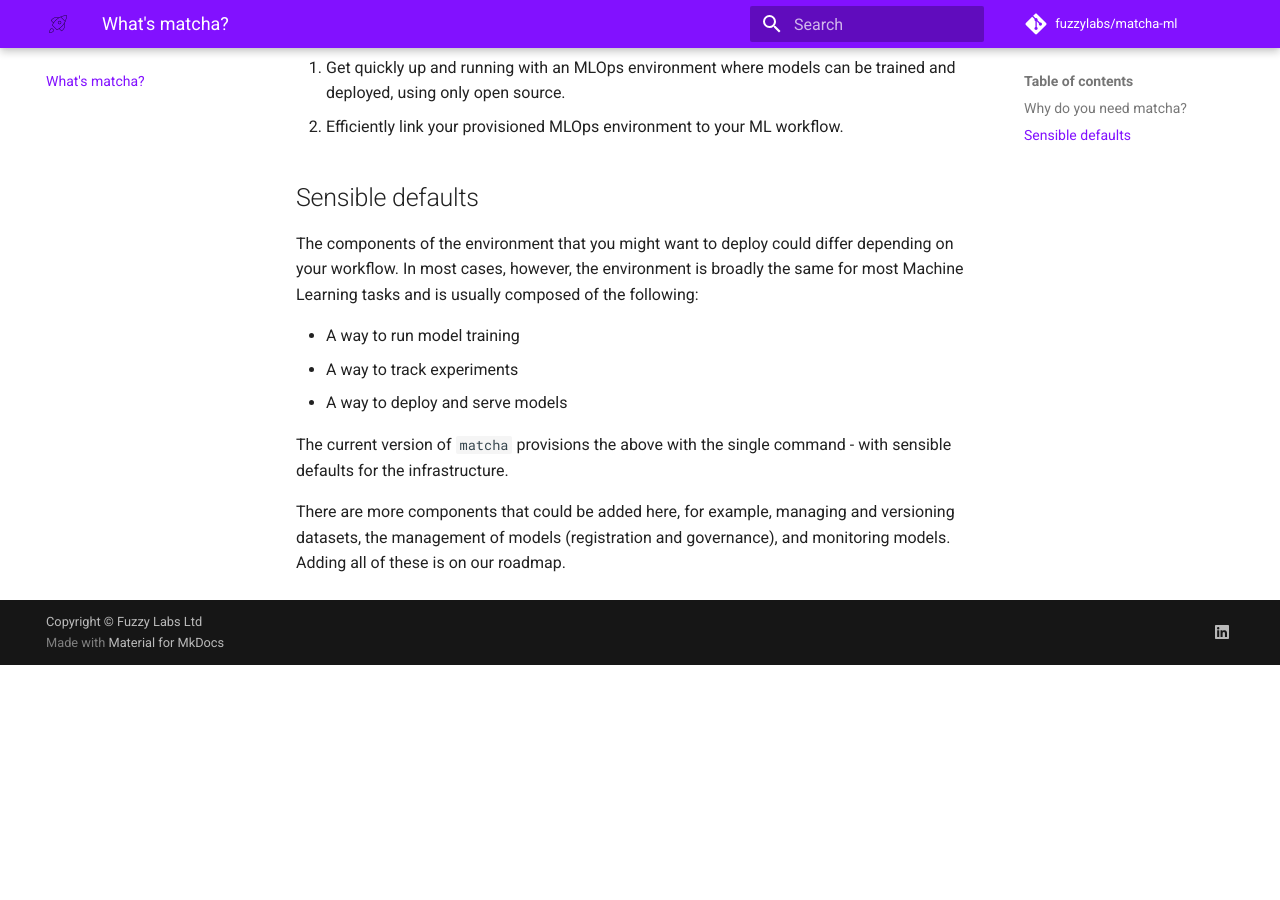
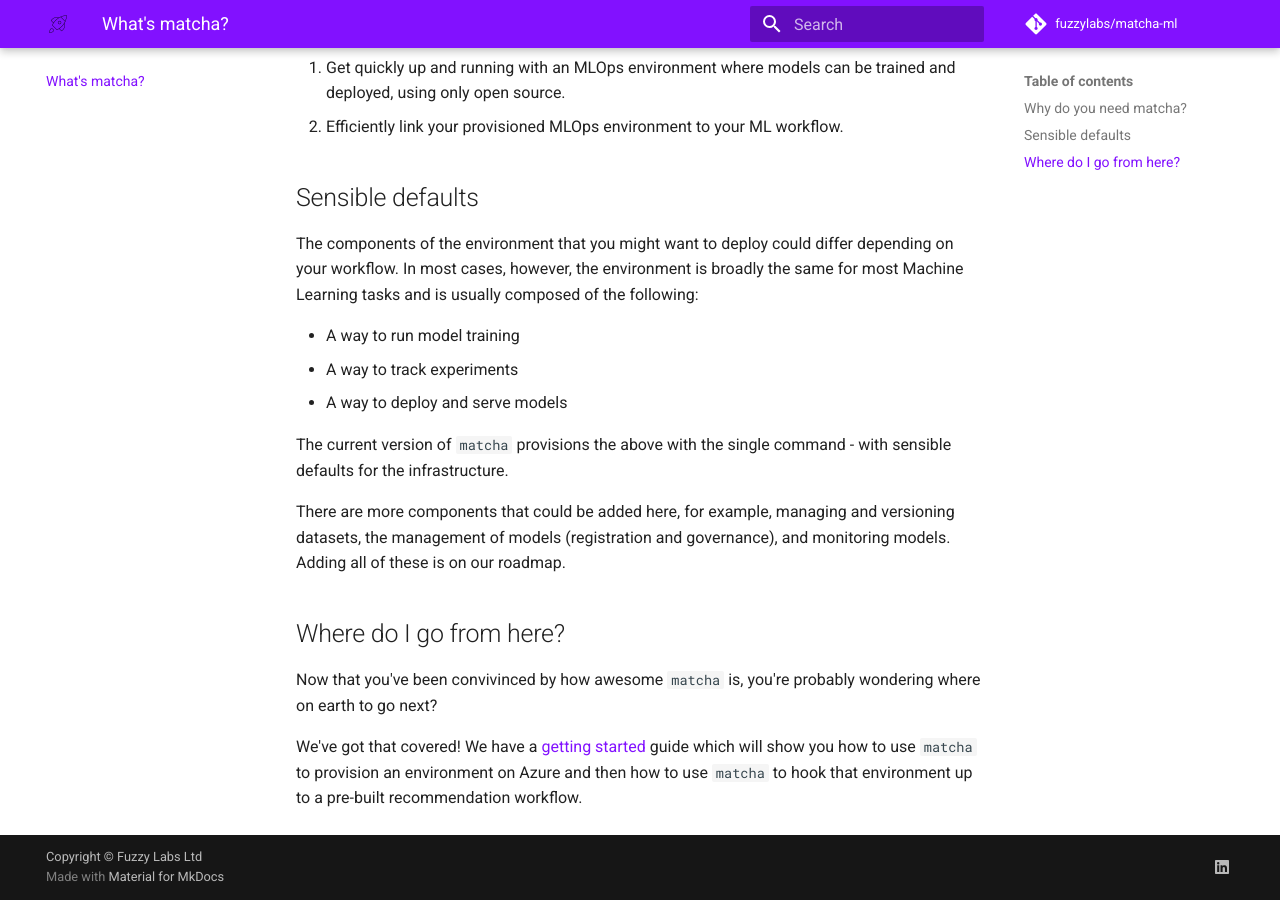
Before and after one commit to fuzzylabs/matcha, an MkDocs documentation site: the page built from docs/index.md, in a window 1280 px wide and 900 px high, scrolled down 651 px. Built offline with MkDocs 1.6.1 and Material for MkDocs 9.7.7, drawn with Linux system fonts in a browser that asks for light colours; comment, search, counter and statistics services are not loaded; before the commit the page ends 1316 px from its top, so only the background shows below that.

```diff
--- a/docs/index.md
+++ b/docs/index.md
@@ -26,3 +26,9 @@
 The current version of `matcha` provisions the above with the single command - with sensible defaults for the infrastructure.
 
 There are more components that could be added here, for example, managing and versioning datasets, the management of models (registration and governance), and monitoring models. Adding all of these is on our roadmap.
+
+## Where do I go from here?
+
+Now that you've been convivinced by how awesome `matcha` is, you're probably wondering where on earth to go next?
+
+We've got that covered! We have a [getting started](getting-started.md) guide which will show you how to use `matcha` to provision an environment on Azure and then how to use `matcha` to hook that environment up to a pre-built recommendation workflow.
```
